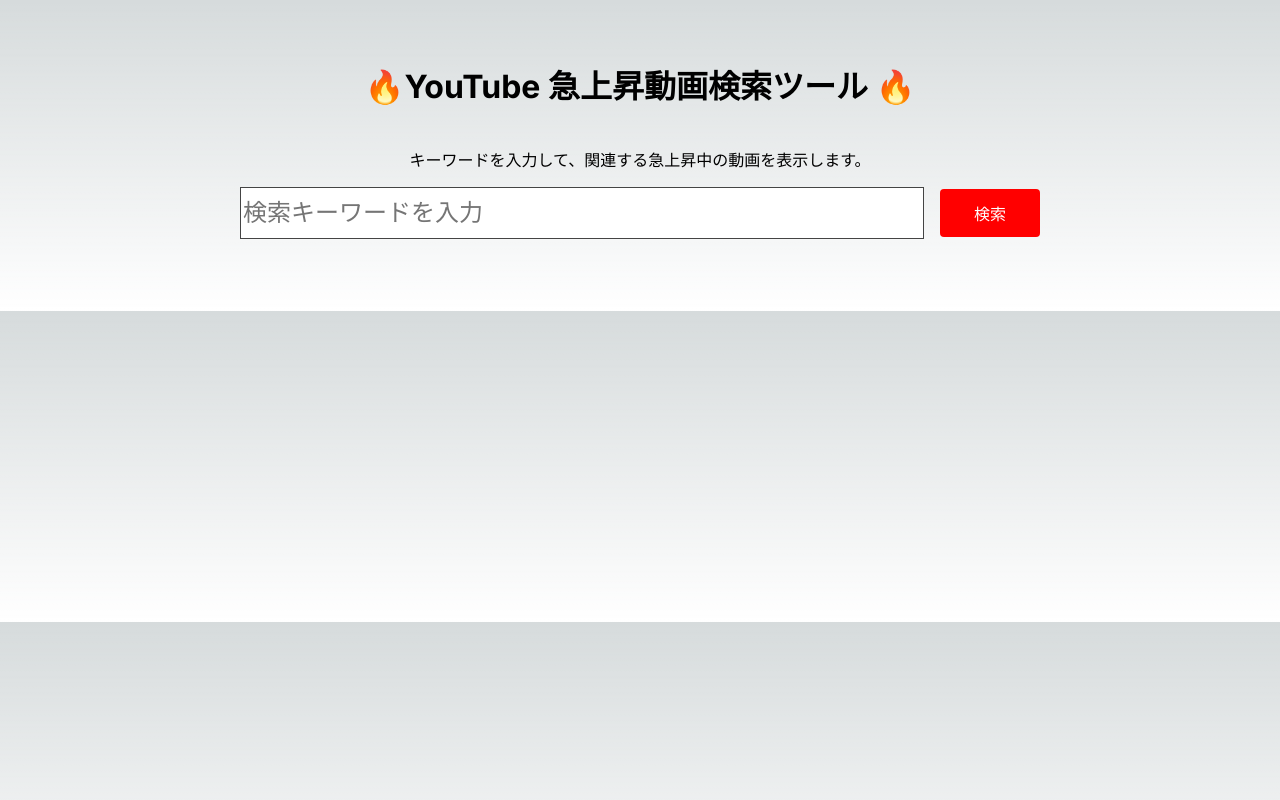
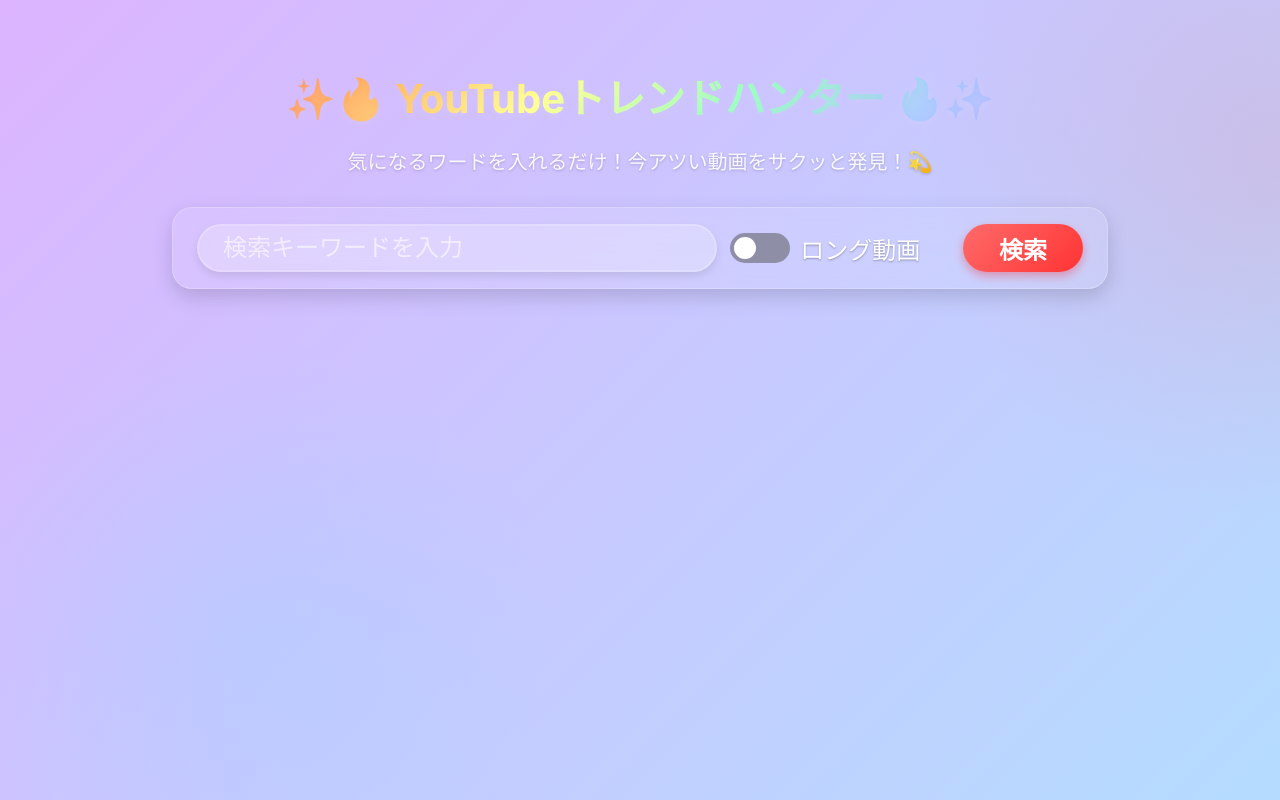
Before and after one commit to T-umiyama/youtubeTrend, a Next.js app: page / in a window 1280 px wide. Built offline with nearby package versions, Linux system fonts and the light colour scheme.

Commit message:
動画の長さを表示する機能を追加し、ショート動画とロング動画の切り替えが可能になりました。また、UIを改善し、スタイルを調整しました。

```diff
--- a/app/globals.css
+++ b/app/globals.css
@@ -2,97 +2,154 @@
 @tailwind components;
 @tailwind utilities;
 
-:root {
-  --foreground-rgb: 0, 0, 0;
-  --background-start-rgb: 214, 219, 220;
-  --background-end-rgb: 255, 255, 255;
+* {
+  box-sizing: border-box;
 }
 
-@media (prefers-color-scheme: dark) {
+:root {
+  --foreground-rgb: 255, 255, 255;
+  --background-start-rgb: 120, 40, 200; /* 紫色の開始 */
+  --background-end-rgb: 30, 90, 180; /* 青色の終了 */
+  --accent-color-1: 255, 100, 100; /* ピンク系アクセント */
+  --accent-color-2: 100, 230, 255; /* 水色系アクセント */
+  --toggle-bg: 80, 80, 80; /* トグルの背景色 */
+  --toggle-active: 255, 100, 100; /* トグルのアクティブ色 */
+}
+
+@media (prefers-color-scheme: light) {
   :root {
-    --foreground-rgb: 255, 255, 255;
-    --background-start-rgb: 0, 0, 0;
-    --background-end-rgb: 0, 0, 0;
+    --foreground-rgb: 30, 30, 30;
+    --background-start-rgb: 220, 180, 255; /* 明るい紫色の開始 */
+    --background-end-rgb: 180, 220, 255; /* 明るい青色の終了 */
   }
 }
 
 body {
   color: rgb(var(--foreground-rgb));
-  background: linear-gradient(
-      to bottom,
-      transparent,
+  background:
+    radial-gradient(circle at 100% 20%, rgba(var(--accent-color-1), 0.15) 0%, transparent 25%),
+    radial-gradient(circle at 20% 80%, rgba(var(--accent-color-2), 0.15) 0%, transparent 25%),
+    linear-gradient(
+      135deg,
+      rgb(var(--background-start-rgb)),
       rgb(var(--background-end-rgb))
-    )
-    rgb(var(--background-start-rgb));
+    );
+  background-attachment: fixed;
 }
 
 .container {
-  max-width: 800px;
+  width: 100%;
+  max-width: 1000px;
   margin: 0 auto;
   padding: 2rem;
   display: flex;
   flex-direction: column;
+  align-items: stretch;
+}
+
+/* ビデオカードリンクのスタイル */
+.video-card-link {
+  display: block;
+  text-decoration: none;
+  color: inherit;
+  width: 100%;
+  cursor: pointer;
+}
+
+.video-card {
+  border: 1px solid rgba(255, 255, 255, 0.1);
+  border-radius: 12px;
+  padding: 1rem;
+  margin-bottom: 1rem;
+  background-color: rgba(255, 255, 255, 0.15);
+  backdrop-filter: blur(10px);
+  transition: transform 0.3s, box-shadow 0.3s;
+  width: 100%;
+}
+
+.video-card-link:hover .video-card {
+  transform: translateY(-3px);
+  box-shadow: 0 6px 12px rgba(0, 0, 0, 0.2), 0 0 15px rgba(var(--accent-color-2), 0.3);
+}
+
+/* 動画カードのフレックスレイアウト */
+.video-card .flex {
+  display: flex;
+  width: 100%;
+  gap: 1.5rem;
   align-items: center;
 }
 
-.video-card {
-  border: 1px solid #ccc;
-  border-radius: 8px;
-  padding: 1rem;
-  margin-bottom: 1rem;
-  background-color: rgba(255, 255, 255, 0.1);
-  transition: transform 0.2s;
+.video-card .flex-shrink-0 {
+  flex: 0 0 auto;
+  display: flex;
+  align-items: center;
 }
 
-.video-card:hover {
-  transform: translateY(-2px);
-  box-shadow: 0 4px 6px rgba(0, 0, 0, 0.1);
+.video-card .flex > div:last-child {
+  flex: 1;
+  min-width: 0;
+}
+
+.video-info {
+  display: flex;
+  flex-direction: column;
+  justify-content: center;
+  padding: 1rem 0;
+  height: 100%;
+}
+
+/* 動画情報の行間調整 */
+.video-info h2 {
+  margin-bottom: 0.25rem;
+  background: linear-gradient(135deg, #ffffff, #f0f0f0);
+  -webkit-background-clip: text;
+  background-clip: text;
+  -webkit-text-fill-color: transparent;
+}
+
+.video-info p {
+  margin-bottom: 0.25rem;
+  line-height: 1.2;
+}
+
+.video-info .text-yellow-400 {
+  margin-bottom: 0.25rem;
+}
+
+.video-info .text-xs {
+  margin-bottom: 0.25rem;
 }
 
 .button {
-  background-color: #ff0000;
+  background: linear-gradient(135deg, #ff6b6b, #ff3333);
   color: white;
   padding: 0.75rem 1.5rem;
-  border-radius: 4px;
+  border-radius: 30px;
   border: none;
   cursor: pointer;
-  font-size: 1rem;
-  font-weight: 500;
-  transition: background-color 0.2s;
-  min-width: 100px;
+  font-size: 1.5rem;
+  font-weight: 600;
+  transition: all 0.3s;
+  width: 120px;
   height: 48px;
   display: flex;
   align-items: center;
   justify-content: center;
+  box-shadow: 0 4px 10px rgba(255, 0, 0, 0.3);
 }
 
 .button:hover {
-  background-color: #cc0000;
+  background: linear-gradient(135deg, #ff5555, #ff0000);
+  transform: translateY(-2px);
+  box-shadow: 0 6px 14px rgba(255, 0, 0, 0.4);
 }
 
 .button:disabled {
-  background-color: #888;
+  background: linear-gradient(135deg, #aaa, #888);
   cursor: not-allowed;
-}
-
-/* YouTube視聴ボタンのスタイル */
-.youtube-link {
-  background-color: #ff0000;
-  color: white;
-  padding: 0.5rem 1rem;
-  border-radius: 4px;
-  cursor: pointer;
-  font-size: 0.9rem;
-  font-weight: 500;
-  transition: background-color 0.2s;
-  display: inline-flex;
-  align-items: center;
-  text-decoration: none;
-}
-
-.youtube-link:hover {
-  background-color: #cc0000;
-  text-decoration: none;
+  transform: none;
+  box-shadow: 0 2px 5px rgba(0, 0, 0, 0.1);
 }
 
 .loading {
@@ -117,26 +174,47 @@
   min-height: 48px;
   width: 100%;
   font-size: 1.5rem;
-  border: 10px solid #000000;
+  border: 2px solid rgba(255, 255, 255, 0.2);
+  border-radius: 30px;
+  padding: 0 1.5rem;
+  background: rgba(255, 255, 255, 0.15);
+  backdrop-filter: blur(5px);
+  color: white;
+  transition: all 0.3s;
+  box-shadow: 0 4px 8px rgba(0, 0, 0, 0.1);
 }
 
-@media (min-width: 768px) {
-  input[type="text"] {
-    min-width: 300px;
-  }
+input[type="text"]:focus {
+  outline: none;
+  border-color: rgba(var(--accent-color-2), 0.8);
+  box-shadow: 0 4px 12px rgba(var(--accent-color-2), 0.3);
+}
+
+input[type="text"]::placeholder {
+  color: rgba(255, 255, 255, 0.6);
 }
 
 /* タイトルと説明のスタイル */
 .page-title {
   width: 100%;
   text-align: center;
-  margin-bottom: 1.5rem;
+  margin-bottom: 0.1rem;
+  font-size: 2.5rem;
+  font-weight: bold;
+  background: linear-gradient(135deg, #ff7eb3, #ffab5c, #ffff8f, #9bffbf, #a6c7ff, #cf9fff);
+  -webkit-background-clip: text;
+  background-clip: text;
+  -webkit-text-fill-color: transparent;
+  text-shadow: 0 2px 10px rgba(255, 255, 255, 0.1);
 }
 
 .page-description {
   width: 100%;
   text-align: center;
-  margin-bottom: 1rem;
+  margin-bottom: 2rem;
+  color: rgba(255, 255, 255, 0.9);
+  font-size: 1.25rem;
+  text-shadow: 0 1px 3px rgba(0, 0, 0, 0.2);
 }
 
 /* 検索フォーム関連のスタイル */
@@ -144,31 +222,171 @@
   width: 100%;
   display: flex;
   flex-direction: column;
-  align-items: center;
+  align-items: stretch;
   margin-bottom: 2rem;
+  padding: 1.5rem;
+  background: rgba(255, 255, 255, 0.1);
+  backdrop-filter: blur(15px);
+  border-radius: 20px;
+  box-shadow: 0 8px 20px rgba(0, 0, 0, 0.15);
+  border: 1px solid rgba(255, 255, 255, 0.2);
 }
 
 .search-form input[type="text"] {
+  margin-bottom: 1rem;
+  max-width: 100%;
   width: 100%;
-  max-width: 800px;
-  min-height: 48px;
-  font-size: 1.5rem;
-  border: 1px solid #444;
-  margin-bottom: 1rem;
 }
 
 .search-form .button {
-  margin: 0 auto;
+  align-self: center;
+  width: 100%;
+  max-width: 200px;
+}
+
+/* トグルスイッチのスタイル */
+.toggle-container {
+  display: flex;
+  align-items: center;
+  margin-bottom: 1rem;
+  justify-content: center;
+  min-width: 220px; /* 幅を広げて「ショート動画」「ロング動画」に対応 */
+  width: 220px; /* 固定幅 */
+}
+
+.toggle-switch {
+  position: relative;
+  display: inline-block;
+  width: 60px;
+  height: 30px;
+  margin-right: 10px;
+  flex-shrink: 0; /* 縮小されないように */
+}
+
+.toggle-switch input {
+  opacity: 0;
+  width: 0;
+  height: 0;
+}
+
+.toggle-slider {
+  position: absolute;
+  cursor: pointer;
+  top: 0;
+  left: 0;
+  right: 0;
+  bottom: 0;
+  background-color: rgba(var(--toggle-bg), 0.5);
+  transition: .4s;
+  border-radius: 34px;
+}
+
+.toggle-slider:before {
+  position: absolute;
+  content: "";
+  height: 22px;
+  width: 22px;
+  left: 4px;
+  bottom: 4px;
+  background-color: white;
+  transition: .4s;
+  border-radius: 50%;
+}
+
+input:checked + .toggle-slider {
+  background-color: rgba(var(--toggle-active), 0.8);
+}
+
+input:checked + .toggle-slider:before {
+  transform: translateX(30px);
+}
+
+.toggle-label {
+  font-size: 1.5rem;
+  font-weight: 500;
+  color: white;
+  text-shadow: 0 1px 2px rgba(0, 0, 0, 0.3);
+  width: 140px; /* 幅を広げて「ショート動画」「ロング動画」に対応 */
+  text-align: left; /* 左揃え */
 }
 
 @media (min-width: 768px) {
   .search-form {
     flex-direction: row;
-    justify-content: center;
-    gap: 1rem;
+    justify-content: space-between;
+    gap: 0.8rem;
+    align-items: center;
+    padding: 1rem 1.5rem;
   }
 
   .search-form input[type="text"] {
     margin-bottom: 0;
+    flex-grow: 1;
+    max-width: none;
+    min-width: 0;
+  }
+
+  .toggle-container {
+    margin-bottom: 0;
+    flex-shrink: 0;
+    margin-right: 0;
+    flex-grow: 0;
+    white-space: nowrap;
+    width: 220px; /* 幅を広げて「ショート動画」「ロング動画」に対応 */
+    min-width: 220px; /* 最小幅も設定 */
+    justify-content: flex-start; /* PCビューでは左揃え */
+  }
+
+  .search-form .button {
+    margin-left: 0;
+    flex-shrink: 0;
+    width: 120px;
+    max-width: 120px;
+    min-width: 120px; /* 最小幅も設定 */
   }
 }
+
+/* メディアクエリの調整 */
+@media (max-width: 767px) {
+  .video-card .flex {
+    flex-direction: column;
+    align-items: stretch;
+  }
+
+  .video-card .flex-shrink-0 {
+    margin-bottom: 1rem;
+  }
+}
+
+/* アニメーション効果 */
+@keyframes fadeIn {
+  from { opacity: 0; transform: translateY(10px); }
+  to { opacity: 1; transform: translateY(0); }
+}
+
+.container > * {
+  animation: fadeIn 0.6s ease-out forwards;
+}
+
+.container > *:nth-child(2) {
+  animation-delay: 0.1s;
+}
+
+.container > *:nth-child(3) {
+  animation-delay: 0.2s;
+}
+
+.grid > * {
+  animation: fadeIn 0.5s ease-out forwards;
+}
+
+/* 動画カードに追加のスタイル */
+.video-card img {
+  border-radius: 10px;
+  transition: transform 0.3s;
+  box-shadow: 0 4px 8px rgba(0, 0, 0, 0.2);
+}
+
+.video-card-link:hover img {
+  transform: scale(1.03);
+}
--- a/app/page.tsx
+++ b/app/page.tsx
@@ -10,13 +10,18 @@
   thumbnailUrl: string;
   viewCount: string;
   risingScore?: number; // 急上昇度
+  duration?: string; // 動画の長さ
 }
+
+// 動画タイプを管理するための型
+type VideoType = "short" | "long";
 
 export default function Home() {
   const [videos, setVideos] = useState<Video[]>([]);
   const [isLoading, setIsLoading] = useState(false);
   const [error, setError] = useState<string | null>(null);
   const [keyword, setKeyword] = useState("");
+  const [videoType, setVideoType] = useState<VideoType>("long"); // デフォルトはロング動画
 
   const fetchTrendingVideos = async () => {
     if (!keyword.trim()) {
@@ -28,7 +33,8 @@
     setError(null);
 
     try {
-      const response = await fetch(`/api/youtube-trends?keyword=${encodeURIComponent(keyword)}`);
+      // クエリパラメータにビデオタイプを追加
+      const response = await fetch(`/api/youtube-trends?keyword=${encodeURIComponent(keyword)}&type=${videoType}`);
 
       if (!response.ok) {
         throw new Error("データの取得に失敗しました");
@@ -51,10 +57,15 @@
     return Math.floor(diffTime / (1000 * 60 * 60 * 24));
   };
 
+  // ビデオタイプを切り替える関数
+  const toggleVideoType = () => {
+    setVideoType(prevType => prevType === "short" ? "long" : "short");
+  };
+
   return (
     <main className="container">
-      <h1 className="page-title text-3xl font-bold">🔥YouTube 急上昇動画検索ツール 🔥</h1>
-      <p className="page-description">キーワードを入力して、関連する急上昇中の動画を表示します。</p>
+      <h1 className="page-title">✨🔥 YouTubeトレンドハンター 🔥✨</h1>
+      <p className="page-description">気になるワードを入れるだけ！今アツい動画をサクッと発見！💫</p>
 
       <div className="search-form">
         <input
@@ -62,9 +73,20 @@
           value={keyword}
           onChange={(e) => setKeyword(e.target.value)}
           placeholder="検索キーワードを入力"
-          className="px-4 py-2 rounded-md border border-gray-600 bg-gray-800 text-white"
           onKeyDown={(e) => e.key === 'Enter' && fetchTrendingVideos()}
         />
+
+        <div className="toggle-container">
+          <label className="toggle-switch">
+            <input
+              type="checkbox"
+              checked={videoType === "short"}
+              onChange={toggleVideoType}
+            />
+            <span className="toggle-slider"></span>
+          </label>
+          <span className="toggle-label">{videoType === "short" ? "ショート動画" : "ロング動画"}</span>
+        </div>
 
         <button
           className="button"
@@ -82,45 +104,46 @@
       )}
 
       {videos.length > 0 && (
-        <div className="grid gap-4">
+        <div className="grid gap-4 w-full">
           {videos.map((video) => (
-            <div key={video.id} className="video-card">
-              <div className="flex flex-col md:flex-row gap-4">
+            <a
+              key={video.id}
+              href={`https://www.youtube.com/watch?v=${video.id}`}
+              target="_blank"
+              rel="noopener noreferrer"
+              className="video-card-link"
+            >
+              <div className="video-card">
+                <div className="flex">
                   <div className="flex-shrink-0">
                     <img
                       src={video.thumbnailUrl}
                       alt={video.title}
-                    className="w-full md:w-48 h-auto rounded"
+                      className="w-full md:w-48 h-auto"
                     />
                   </div>
-                <div>
-                  <h2 className="text-xl font-semibold mb-2">{video.title}</h2>
-                  <p className="text-gray-300 mb-1">チャンネル名: {video.channelTitle}</p>
-                  <div className="flex gap-4 text-sm text-gray-400 mb-1">
+                  <div className="video-info">
+                    <h2>{video.title}</h2>
+                    <p className="text-gray-300">チャンネル名: {video.channelTitle}</p>
+                    <div className="flex flex-col md:flex-row gap-2 md:gap-4 text-sm text-gray-400">
                       <p>公開日: {new Date(video.publishedAt).toLocaleDateString()} （{getDaysAgo(video.publishedAt)}日前）</p>
                       <p>再生回数: {parseInt(video.viewCount).toLocaleString()}</p>
+                      {video.duration && <p>長さ: {video.duration}</p>}
                     </div>
                     {video.risingScore && (
                       <>
-                      <p className="text-yellow-400 font-medium mb-1">
+                        <p className="text-yellow-400">
                           急上昇度: {Math.round(video.risingScore).toLocaleString()}
                         </p>
-                      <p className="text-xs text-gray-500 mb-2">
+                        <p className="text-xs text-gray-500">
                           ※急上昇度 ＝再生数 ÷ 経過日数
                         </p>
                       </>
                     )}
-                  <a
-                    href={`https://www.youtube.com/watch?v=${video.id}`}
-                    target="_blank"
-                    rel="noopener noreferrer"
-                    className="youtube-link mt-2"
-                  >
-                    YouTubeで視聴 →
-                  </a>
                   </div>
                 </div>
               </div>
+            </a>
           ))}
         </div>
       )}
```
Also changed, not shown: app/api/youtube-trends/route.ts (+46 -6 lines). Lines whose indentation alone changed are shown as unchanged.
